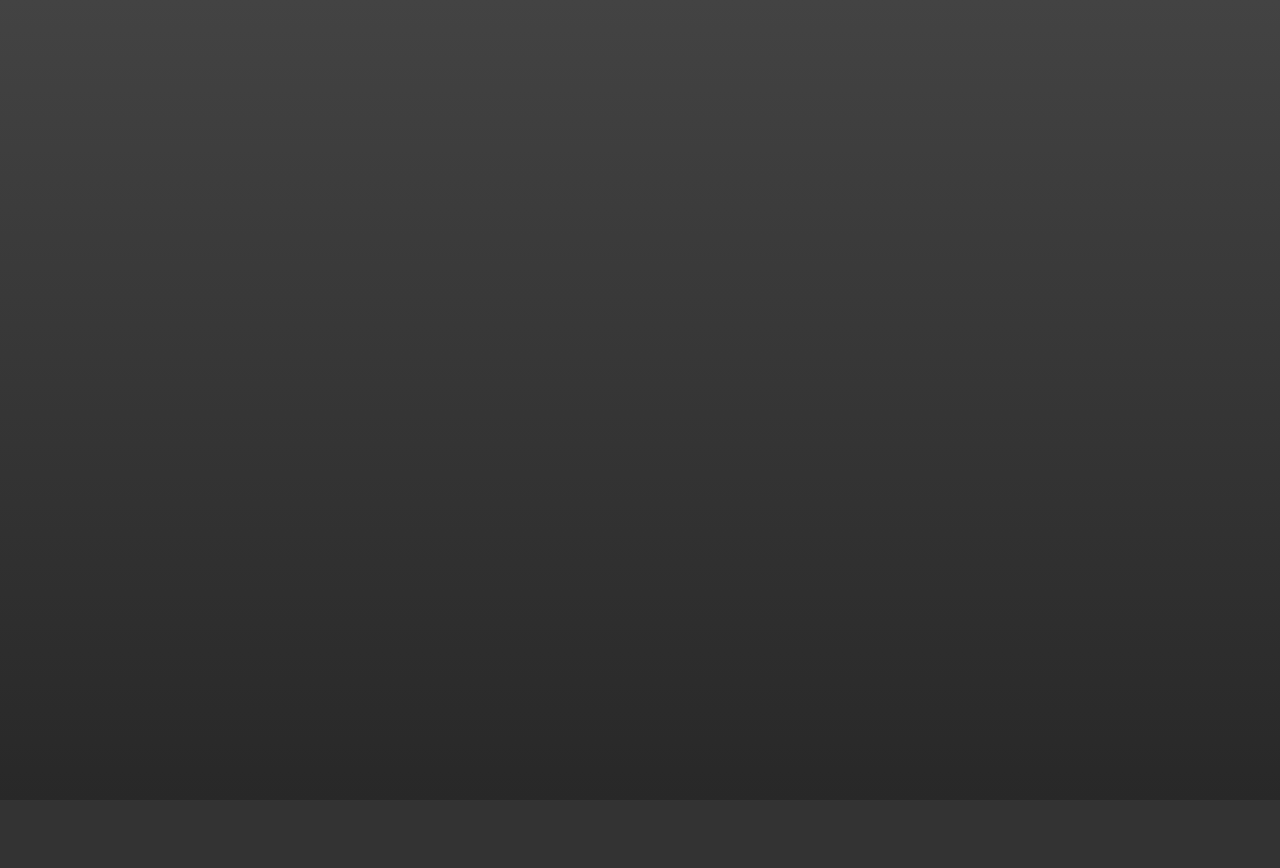
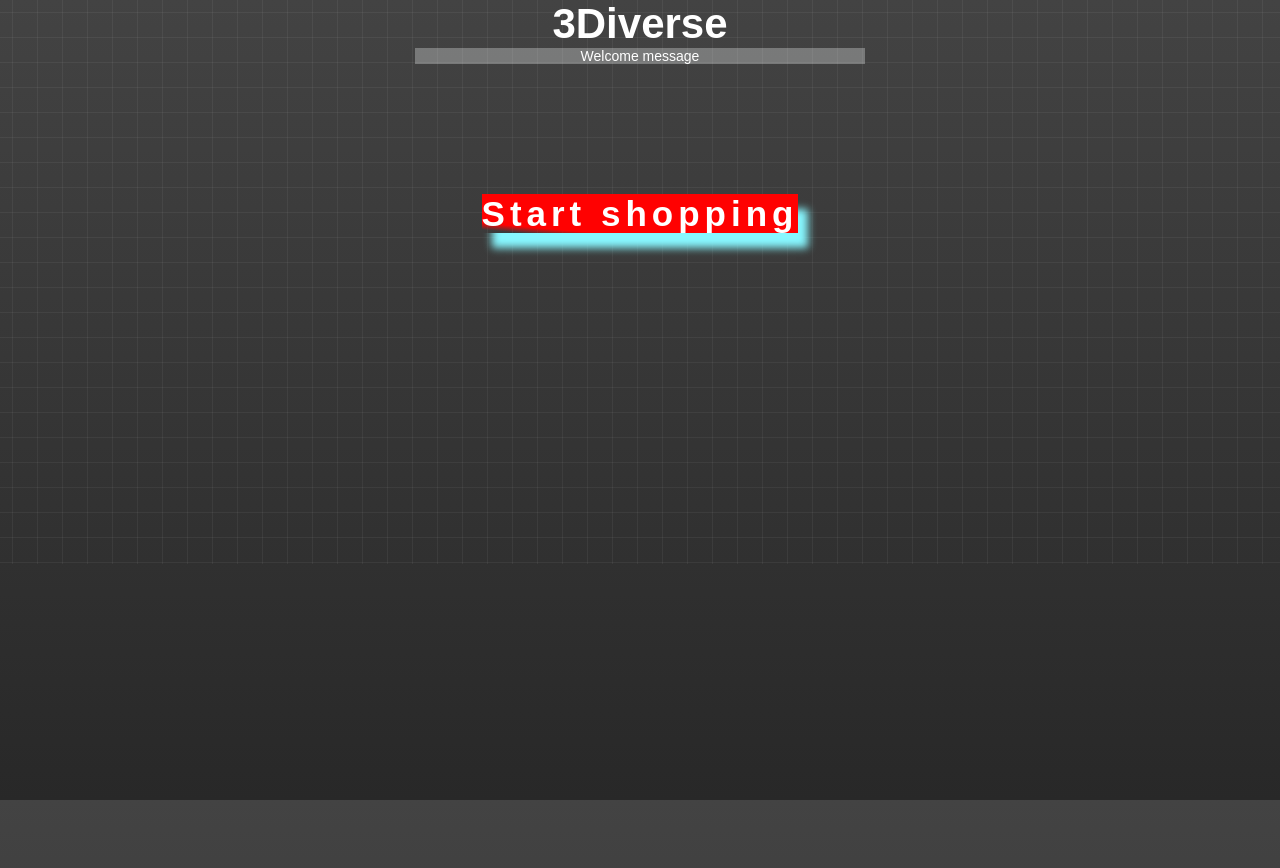
Before and after one commit to n1cerium/3Diverse, a React (Create React App) app in the folder ECommerceSite/my-react-app/: page /Welcome in a window 1280 px wide. Before the commit this address had no page. Shown: the top 868 px of the page. Before the commit the page ends 800 px from the top, so only its background shows below. Built offline with nearby package versions, Linux system fonts and the light colour scheme.

Commit message:
Update Home Page

```diff
--- a/ECommerceSite/my-react-app/src/App.js
+++ b/ECommerceSite/my-react-app/src/App.js
@@ -13,7 +13,8 @@ function App() {
   return (
       <div className="App">
           <Routes>
-              <Route path="/" element={<Store />} />
+          <Route path="/" element={<Store />} />
+              <Route path="/Welcome" element={<Home />} />
               <Route path="/ThreeEx" element={<ThreeEx />} />
               <Route path="/Login" element={<Login />} />
               <Route path="/Signup" element={<SignUp />} />
--- a/ECommerceSite/my-react-app/src/Home.js
+++ b/ECommerceSite/my-react-app/src/Home.js
@@ -15,7 +15,7 @@ export default function Home() {
                     </div>
                 </div>
             </div>
-            <Link to="/Store" className="button-cool link-no-underline" role="button">
+            <Link to="/" className="button-cool link-no-underline" role="button">
                 Start shopping
             </Link>
         </div>
```
